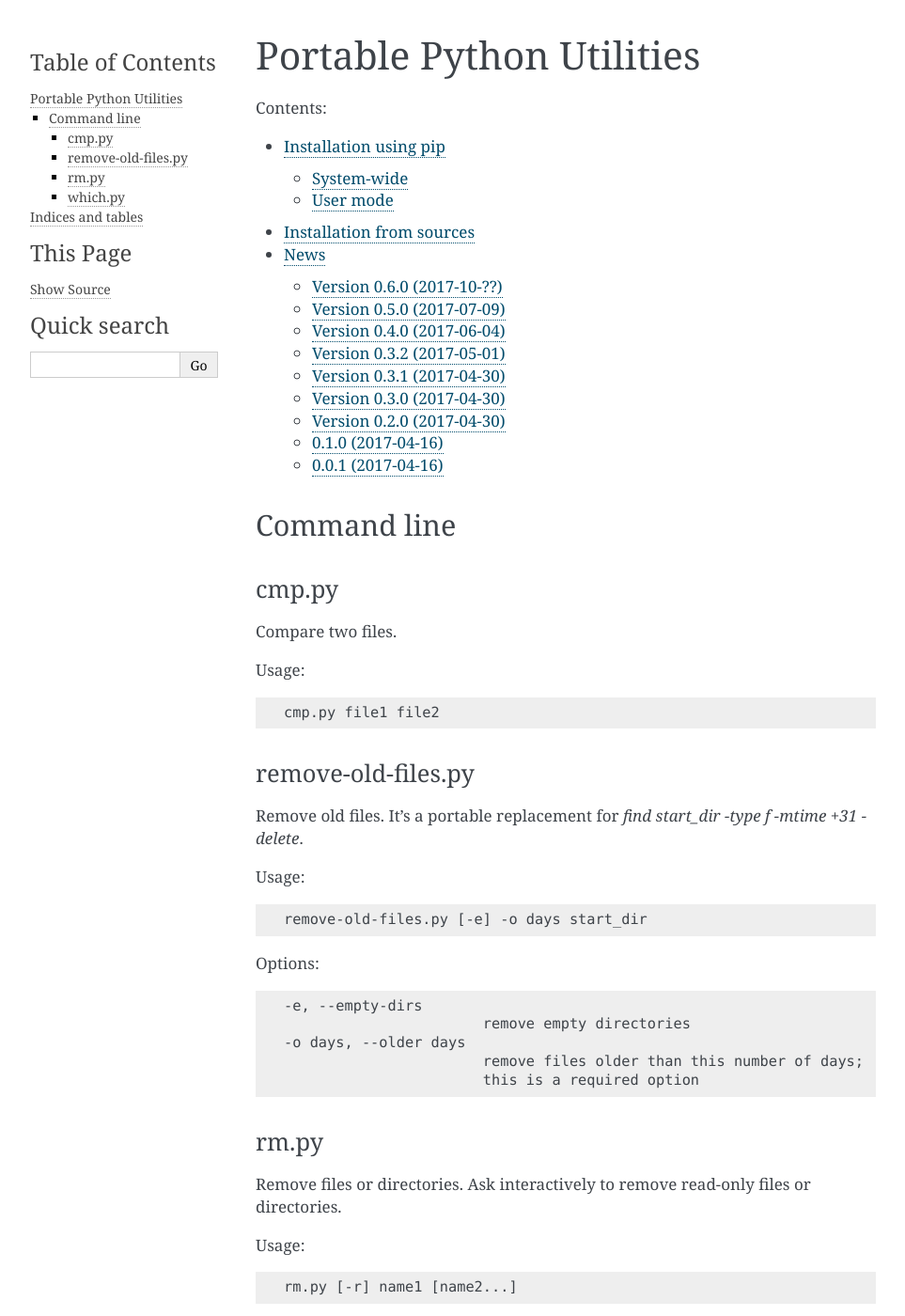
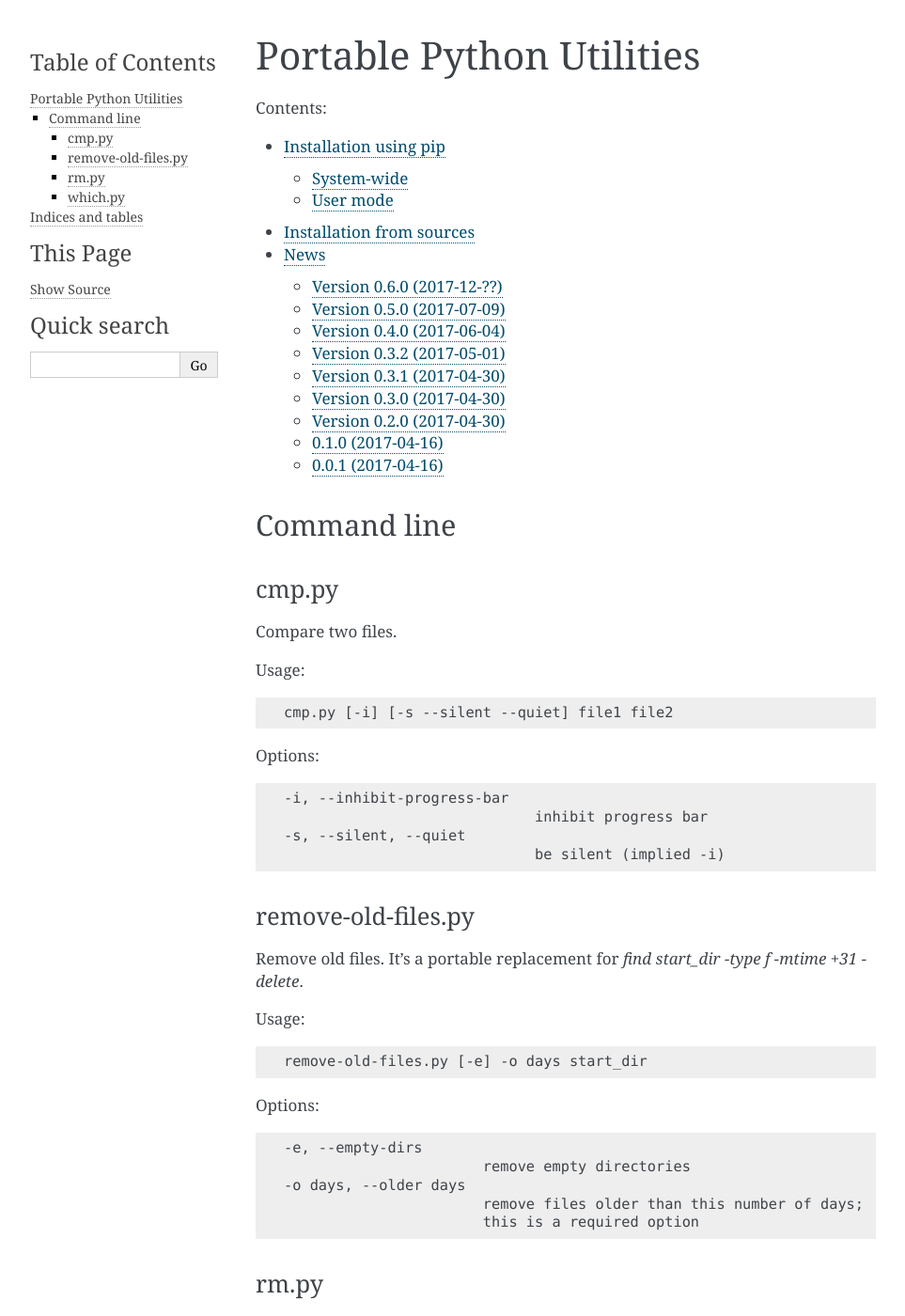
Before and after one commit to phdru/ppu, a Sphinx documentation site: the page built from docs/index.rst, in a window 1280 px wide and 1400 px high. Shown: the whole window at 94% size, without its empty margins (148-1111 px from the left). Built offline with Sphinx 7.4.7, drawn with Linux system fonts in a browser that asks for light colours.

Commit message:
Feat(cmp): Add option -s --silent --quiet

```diff
--- a/docs/index.rst
+++ b/docs/index.rst
@@ -25,7 +25,15 @@ Compare two files.
 
 Usage::
 
-    cmp.py file1 file2
+    cmp.py [-i] [-s --silent --quiet] file1 file2
+
+Options::
+
+    -i, --inhibit-progress-bar
+                                 inhibit progress bar
+    -s, --silent, --quiet
+                                 be silent (implied -i)
+
 
 remove-old-files.py
 ~~~~~~~~~~~~~~~~~~~
--- a/docs/news.rst
+++ b/docs/news.rst
@@ -1,10 +1,12 @@
 News
 ====
 
-Version 0.6.0 (2017-10-??)
+Version 0.6.0 (2017-12-??)
 --------------------------
 
 * rm.py ask interactively to remove read-only files or directories.
+
+* Add options -s --silent --quiet for cmp.py.
 
 * Add option -f for rm.py.
 
```
Also changed, not shown: 3 other files.
